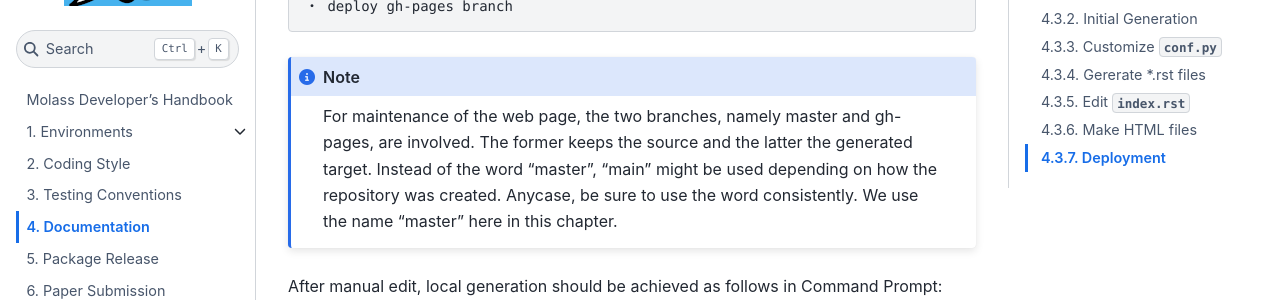
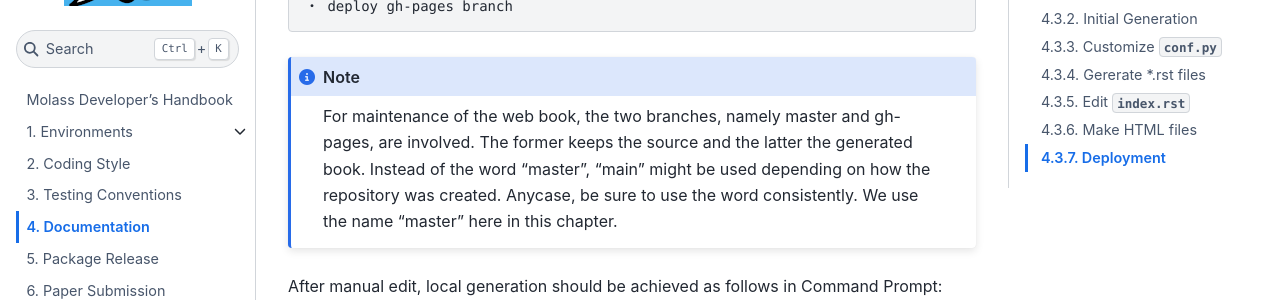
Before and after one commit to biosaxs-dev/molass-develop, a Jupyter Book: the page built from chapters/07/documentation.md, in a window 1280 px wide and 900 px high, scrolled down 2255 px. Shown: the part 154-454 px from the top of the window. Built offline with Jupyter Book 1.0.4 settings and Sphinx 7.4.7 and the Sphinx Book theme 1.1.4, drawn with Linux system fonts in a browser that asks for light colours.

Commit message:
update for better wording

````diff
--- a/chapters/07/documentation.md
+++ b/chapters/07/documentation.md
@@ -75,7 +75,7 @@
     ・ deploy gh-pages branch
 
 ```{note}
-For maintenance of the web page, the two branches, namely master and gh-pages, are involved. The former keeps the source and the latter the generated target. Instead of the word "master", "main" might be used depending on how the repository was created. Anycase, be sure to use the word consistently. We use the name "master" here in this chapter.
+For maintenance of the web book, the two branches, namely master and gh-pages, are involved. The former keeps the source and the latter the generated book. Instead of the word "master", "main" might be used depending on how the repository was created. Anycase, be sure to use the word consistently. We use the name "master" here in this chapter.
 ```
 
 After manual edit, local generation should be achieved as follows in Command Prompt:
````
